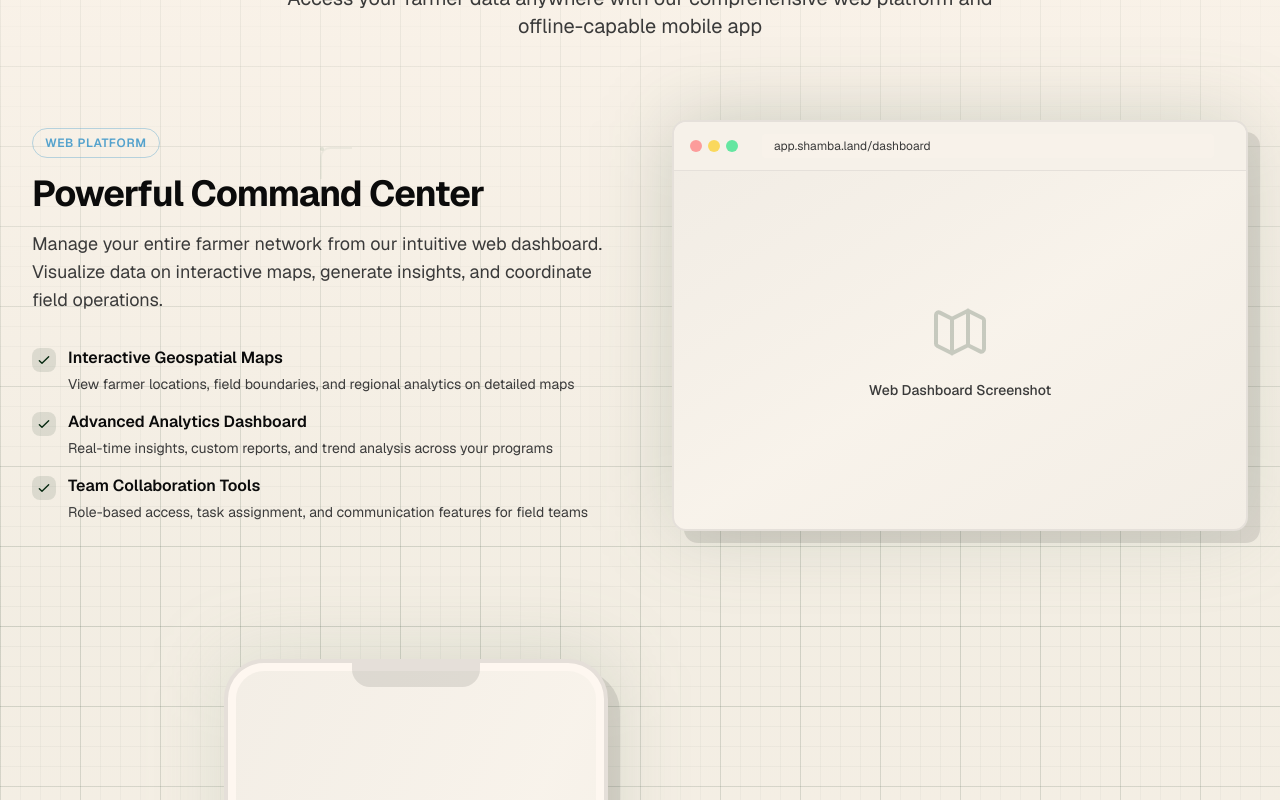
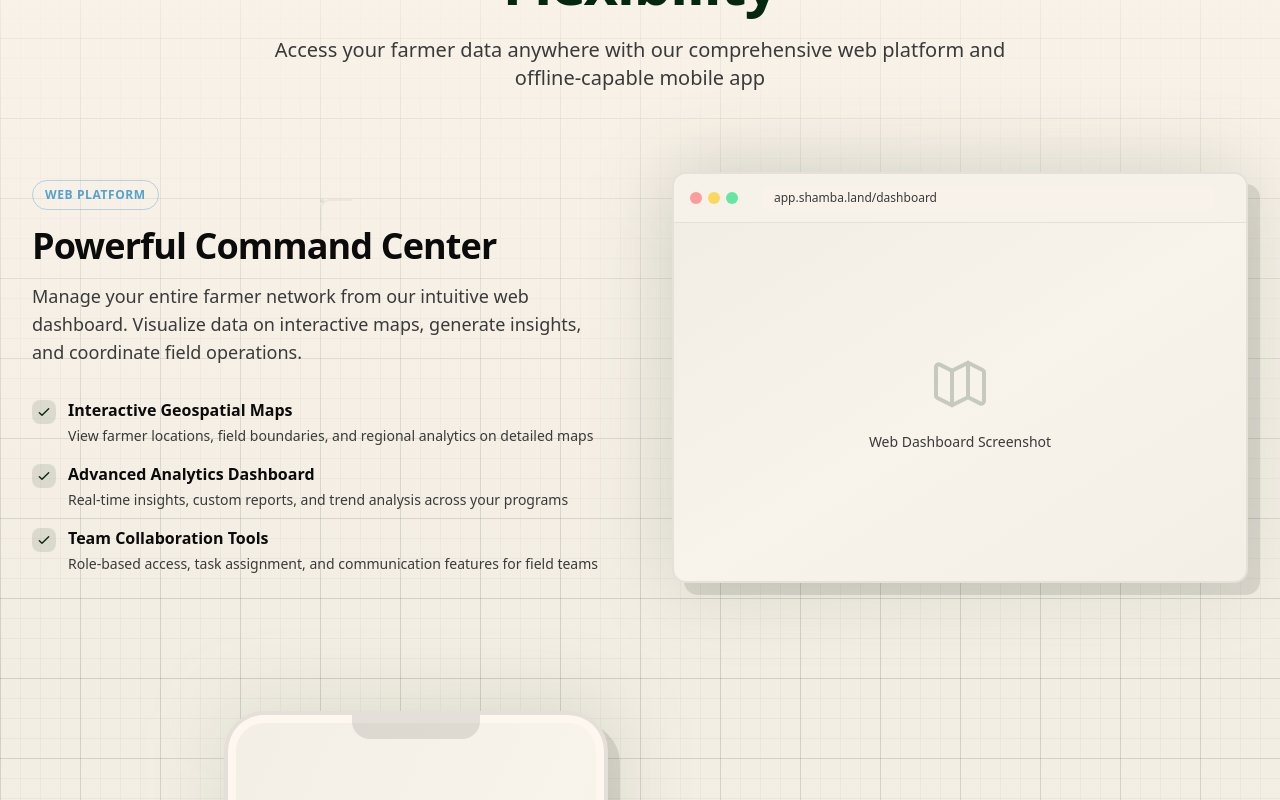
Before and after one commit to shamba-land/website, a Next.js app in the folder frontend/: page / in a window 1280 px wide. Shown: the part 2126-2926 px from the top of the page. Built offline with nearby package versions, Linux system fonts and the light colour scheme; no server answers.

Commit message:
Switch font from Geist Sans to Inter

```diff
--- a/frontend/app/globals.css
+++ b/frontend/app/globals.css
@@ -10,7 +10,7 @@
 @theme inline {
   --color-background: var(--background);
   --color-foreground: var(--foreground);
-  --font-sans: var(--font-geist-sans);
+  --font-sans: var(--font-inter);
   --font-mono: var(--font-geist-mono);
   --color-sidebar-ring: var(--sidebar-ring);
   --color-sidebar-border: var(--sidebar-border);
--- a/frontend/app/layout.tsx
+++ b/frontend/app/layout.tsx
@@ -1,13 +1,10 @@
 import type { Metadata } from "next";
-import { Geist, Geist_Mono } from "next/font/google";
+import { Inter, Geist_Mono } from "next/font/google";
 import "./globals.css";
 
-// Using Geist Sans as default - replace with LT Superior if available
-// To use LT Superior: add font files to /public/fonts/ and use next/font/local
-const geistSans = Geist({
-  variable: "--font-geist-sans",
+const inter = Inter({
+  variable: "--font-inter",
   subsets: ["latin"],
-  weight: ["400", "500", "600", "700"],
 });
 
 const geistMono = Geist_Mono({
@@ -34,7 +31,7 @@
   return (
     <html lang="en">
       <body
-        className={`${geistSans.variable} ${geistMono.variable} antialiased`}
+        className={`${inter.variable} ${geistMono.variable} antialiased`}
       >
         {children}
       </body>
--- a/frontend/components/layout/Header.tsx
+++ b/frontend/components/layout/Header.tsx
@@ -51,7 +51,7 @@
               alt="Shamba.land"
               width={111}
               height={32}
-              className="h-6 w-auto transition-opacity duration-300"
+              className="h-8 w-auto transition-opacity duration-300"
               priority
             />
           </Link>
```
Also changed, not shown: frontend/public/logo-white.svg, frontend/public/logo.svg.
